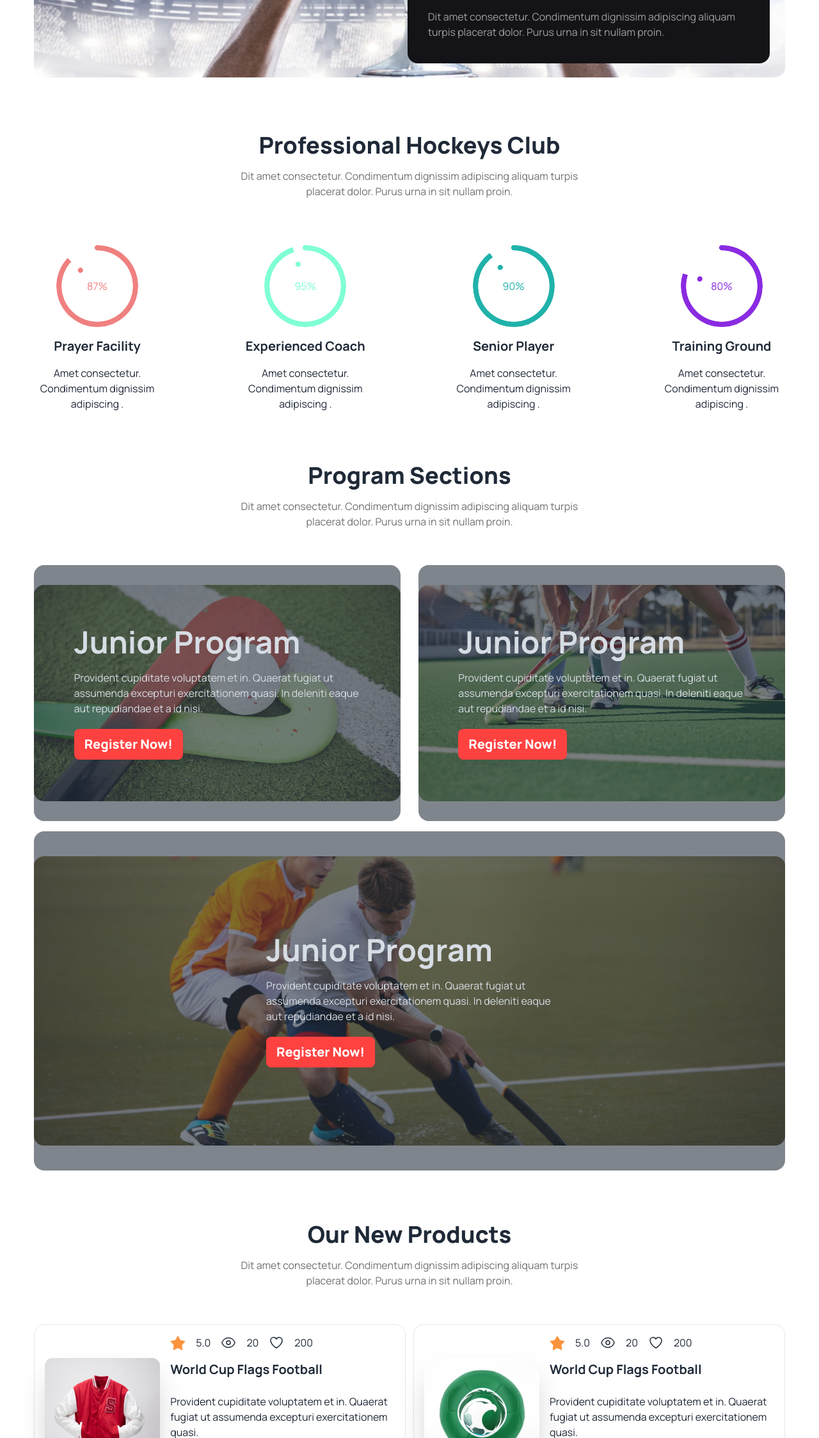
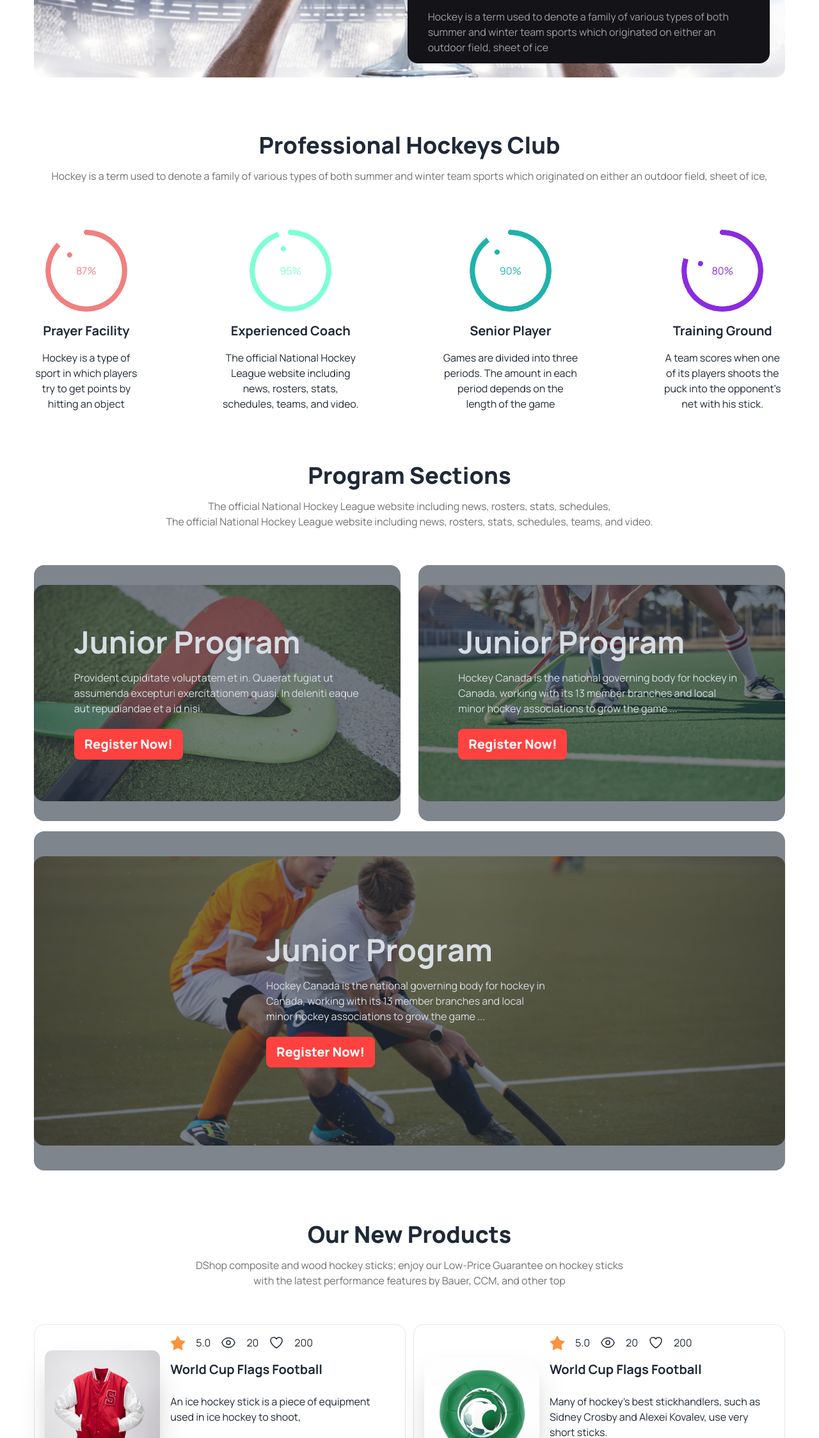
Before and after one commit to nokibulislam27/Hockeys-website, a plain HTML site: page index.html in a window 1280 px wide. Shown: the part 553-2800 px from the top of the page at 64% size. Drawn offline with nearby package versions, Linux system fonts and the light colour scheme.

Commit message:
add text

```diff
--- a/index.html
+++ b/index.html
@@ -58,7 +58,7 @@
         <li><a>Contact</a></li>
       </ul>
     </div>
-    <div class="navbar-end">
+    <div class="navbar-end md:flex">
       <a class="pr-8" href=""><svg xmlns="http://www.w3.org/2000/svg" fill="none" viewBox="0 0 24 24" stroke-width="1.5"
           stroke="currentColor" class="w-6 h-6">
           <path stroke-linecap="round" stroke-linejoin="round"
@@ -77,13 +77,12 @@
 
       <div id="slide1" class="carousel-item relative w-full">
         <img src="Images/1.png" class="w-full" />
-        <div class="absolute flex sm:flex justify-between transform -translate-y-1/2 left-5 right-5 top-1/2">
+        <div class="absolute flex md:flex justify-between transform -translate-y-1/2 left-5 right-5 top-1/2">
           <a href="#slide3" class="btn btn-circle">❮</a>
           <a href="#slide2" class="btn btn-circle">❯</a>
           <div class="bg-[#131318] text-white w-[566px] h-[165px] rounded-2xl p-8 absolute top-28 right-1">
             <h1 class="text-2xl font-extrabold pb-4">Meet all the heroes from the field</h1>
-            <p class="text-text">Dit amet consectetur. Condimentum dignissim adipiscing aliquam turpis placerat dolor.
-              Purus urna in sit nullam proin. </p>
+            <p class="text-text">Hockey is a term used to denote a family of various types of both summer and winter team sports which originated on either an outdoor field, sheet of ice</p>
           </div>
         </div>
       </div>
@@ -97,8 +96,7 @@
           <a href="#slide3" class="btn btn-circle">❯</a>
           <div class="bg-[#131318] text-white w-[566px] h-[165px] rounded-2xl p-8 absolute top-28 right-1">
             <h1 class="text-2xl font-extrabold pb-4">Meet all the heroes from the field</h1>
-            <p class="text-text">Dit amet consectetur. Condimentum dignissim adipiscing aliquam turpis placerat dolor.
-              Purus urna in sit nullam proin. </p>
+            <p class="text-text">Hockey is a term used to denote a family of various types of both summer and winter team sports which originated on either an outdoor field, sheet of ice,</p>
           </div>
         </div>
       </div>
@@ -112,8 +110,7 @@
           <a href="#slide1" class="btn btn-circle">❯</a>
           <div class="bg-[#131318] text-white w-[566px] h-[165px] rounded-2xl p-8 absolute top-28 right-1">
             <h1 class="text-2xl font-extrabold pb-4">Meet all the heroes from the field</h1>
-            <p class="text-text">Dit amet consectetur. Condimentum dignissim adipiscing aliquam turpis placerat dolor.
-              Purus urna in sit nullam proin. </p>
+            <p class="text-text">Hockey is a term used to denote a family of various types of both summer and winter team sports which originated on either an outdoor field, sheet of ice,</p>
           </div>
         </div>
       </div>
@@ -124,35 +121,34 @@
 
   <div class="text-center pt-20 pb-14">
     <h1 class="text-4xl font-black">Professional Hockeys Club</h1>
-    <p class="py-4 text-textcolor">Dit amet consectetur. Condimentum dignissim adipiscing aliquam turpis <br> placerat
-      dolor. Purus urna in sit nullam proin. </p>
+    <p class="py-4 text-textcolor">Hockey is a term used to denote a family of various types of both summer and winter team sports which originated on either an outdoor field, sheet of ice,</p>
   </div>
 
   <!-- Radial Progress -->
 
-  <section class="space-x-32 flex justify-center">
+  <section class="space-x-32 flex justify-center md:flex-row">
     <div class="text-center space-y-4"><div class="radial-progress text-primary size-32" style="--value:87; --thickness: 0.5rem; color: lightcoral;" role="progressbar">87%
     </div>
     <h1 class="text-xl font-bold">Prayer Facility</h1>
-    <p>Amet consectetur. Condimentum dignissim adipiscing .</p>
+    <p>Hockey is a type of sport in which players try to get points by hitting an object</p>
     </div>
     <div class="text-center space-y-4">
       <div class="radial-progress text-primary size-32" style="--value:95; --thickness: 0.5rem; color: aquamarine;" role="progressbar">95%
       </div>
       <h1 class="text-xl font-bold">Experienced Coach</h1>
-      <p>Amet consectetur. Condimentum dignissim adipiscing .</p>
+      <p>The official National Hockey League website including news, rosters, stats, schedules, teams, and video.</p>
     </div>
     <div class="text-center space-y-4">
       <div class="radial-progress text-primary size-32 " style="--value:90; --thickness: 0.5rem; color: lightseagreen;" role="progressbar">90%
       </div>
       <h1 class="text-xl font-bold">Senior Player</h1>
-      <p>Amet consectetur. Condimentum dignissim adipiscing .</p>
+      <p>Games are divided into three periods. The amount in each period depends on the length of the game</p>
     </div>
     <div class="text-center space-y-4">
       <div class="radial-progress text-primary size-32 rot" style="--value:80; --thickness: 0.5rem; color: blueviolet;" role="progressbar">80%
       </div>
       <h1 class="text-xl font-bold">Training Ground</h1>
-      <p>Amet consectetur. Condimentum dignissim adipiscing .</p>
+      <p>A team scores when one of its players shoots the puck into the opponent's net with his stick.</p>
     </div>
   </section>
 
@@ -160,14 +156,13 @@
 
   <div class="text-center pt-20 pb-10">
     <h1 class="text-4xl font-black">Program Sections</h1>
-    <p class="py-4 text-textcolor">Dit amet consectetur. Condimentum dignissim adipiscing aliquam turpis <br> placerat
-      dolor. Purus urna in sit nullam proin. </p>
+    <p class="py-4 text-textcolor">The official National Hockey League website including news, rosters, stats, schedules,<br> The official National Hockey League website including news, rosters, stats, schedules, teams, and video.</p>
   </div>
 
 
   <!-- Program Sections Image 1 -->
   <div class="space-y-4 w-full">
-    <div class="flex space-x-7">
+    <div class="flex space-x-7 md:flex-row">
       <div class="hero "
         style="background-image: url(Images/2.png); background-size: contain; background-repeat: no-repeat;">
         <div class="hero-overlay bg-opacity-60 h-[400px] rounded-2xl"></div>
@@ -189,8 +184,7 @@
         <div class="hero-content text-center text-neutral-content">
           <div class="max-w-md text-left">
             <h1 class="mb-5 text-5xl font-bold">Junior Program</h1>
-            <p class="mb-5">Provident cupiditate voluptatem et in. Quaerat fugiat ut assumenda excepturi exercitationem
-              quasi. In deleniti eaque aut repudiandae et a id nisi.</p>
+            <p class="mb-5">Hockey Canada is the national governing body for hockey in Canada, working with its 13 member branches and local minor hockey associations to grow the game ...</p>
             <button class="btn btn-primary bg-button-primary font-extrabold text-white text-xl border-0">Register
               Now!</button>
           </div>
@@ -205,8 +199,7 @@
       <div class="hero-content text-center text-neutral-content">
         <div class="max-w-md text-left">
           <h1 class="mb-5 text-5xl font-bold">Junior Program</h1>
-          <p class="mb-5">Provident cupiditate voluptatem et in. Quaerat fugiat ut assumenda excepturi exercitationem
-            quasi. In deleniti eaque aut repudiandae et a id nisi.</p>
+          <p class="mb-5">Hockey Canada is the national governing body for hockey in Canada, working with its 13 member branches and local minor hockey associations to grow the game ...</p>
           <button class="btn btn-primary bg-button-primary font-extrabold text-white text-xl border-0">Register
             Now!</button>
         </div>
@@ -219,13 +212,12 @@
 
   <div class="text-center pt-20 pb-10">
     <h1 class="text-4xl font-black">Our New Products</h1>
-    <p class="py-4 text-textcolor">Dit amet consectetur. Condimentum dignissim adipiscing aliquam turpis <br> placerat
-      dolor. Purus urna in sit nullam proin. </p>
+    <p class="py-4 text-textcolor">DShop composite and wood hockey sticks; enjoy our Low-Price Guarantee on hockey sticks <br> with the latest performance features by Bauer, CCM, and other top</p>
   </div>
 
     <!-- Our New Products Section Image 1 -->
 
-  <div class="grid grid-cols-2 gap-x-3 gap-y-3">
+  <div class="grid grid-cols-2 gap-x-3 gap-y-3 md:grid-cols-2">
     <div>
       <div class="hero w-[11/12] h-60 border rounded-2xl">
         <div class="hero-content flex-col lg:flex-row">
@@ -252,8 +244,7 @@
               <p>200</p>
             </div>
             <h1 class="text-xl font-bold">World Cup Flags Football</h1>
-            <p class="py-6">Provident cupiditate voluptatem et in. Quaerat fugiat ut assumenda excepturi exercitationem
-              quasi.</p>
+            <p class="py-6">An ice hockey stick is a piece of equipment used in ice hockey to shoot,</p>
             <div class="flex items-center space-x-24">
               <h1 class="text-xl font-extrabold text-[#FF4240]">Price - $22.00</h1>
               <div class="flex items-center space-x-4">
@@ -298,8 +289,7 @@
               <p>200</p>
             </div>
             <h1 class="text-xl font-bold">World Cup Flags Football</h1>
-            <p class="py-6">Provident cupiditate voluptatem et in. Quaerat fugiat ut assumenda excepturi exercitationem
-              quasi.</p>
+            <p class="py-6">Many of hockey's best stickhandlers, such as Sidney Crosby and Alexei Kovalev, use very short sticks.</p>
             <div class="flex items-center space-x-24">
               <h1 class="text-xl font-extrabold text-[#FF4240]">Price - $22.00</h1>
               <div class="flex items-center space-x-4">
@@ -344,8 +334,7 @@
               <p>200</p>
             </div>
             <h1 class="text-xl font-bold">Cap For Hockeys</h1>
-            <p class="py-6">Provident cupiditate voluptatem et in. Quaerat fugiat ut assumenda excepturi exercitationem
-              quasi.</p>
+            <p class="py-6">Indeed, shortening your stick will keep the puck closer to your body and allow you to control your blade and puck movements more easily.</p>
             <div class="flex items-center space-x-24">
               <h1 class="text-xl font-extrabold text-[#FF4240]">Price - $22.00</h1>
               <div class="flex items-center space-x-4">
@@ -391,8 +380,7 @@
               <p>200</p>
             </div>
             <h1 class="text-xl font-bold">World Cup Flags Football</h1>
-            <p class="py-6">Provident cupiditate voluptatem et in. Quaerat fugiat ut assumenda excepturi exercitationem
-              quasi.</p>
+            <p class="py-6">These hockey sticks are available in a variety of sizes, we have hockey sticks for youth, hockey sticks for kids, hockey sticks for adults,</p>
             <div class="flex items-center space-x-24">
               <h1 class="text-xl font-extrabold text-[#FF4240]">Price - $22.00</h1>
               <div class="flex items-center space-x-4">
@@ -437,8 +425,7 @@
               <p>200</p>
             </div>
             <h1 class="text-xl font-bold">World Cup Flags Football</h1>
-            <p class="py-6">Provident cupiditate voluptatem et in. Quaerat fugiat ut assumenda excepturi exercitationem
-              quasi.</p>
+            <p class="py-6">The biggest selection of brand new top end pro stock composite one-piece hockey sticks online for the best prices you will find. CCM, </p>
             <div class="flex items-center space-x-24">
               <h1 class="text-xl font-extrabold text-[#FF4240]">Price - $22.00</h1>
               <div class="flex items-center space-x-4">
@@ -483,8 +470,7 @@
               <p>200</p>
             </div>
             <h1 class="text-xl font-bold">World Cup Flags Football</h1>
-            <p class="py-6">Provident cupiditate voluptatem et in. Quaerat fugiat ut assumenda excepturi exercitationem
-              quasi.</p>
+            <p class="py-6">From Adidas, Grays, Kookaburra, Mercian, OSAKA, Ritual and Guerilla we have given you the full ranges of all their hockey sticks</p>
             <div class="flex items-center space-x-24">
               <h1 class="text-xl font-extrabold text-[#FF4240]">Price - $22.00</h1>
               <div class="flex items-center space-x-4">
@@ -507,8 +493,7 @@
   <div>
     <div class="text-center pt-20 pb-10">
       <h1 class="text-4xl font-black">Clients Question</h1>
-      <p class="py-4 text-textcolor">Dit amet consectetur. Condimentum dignissim adipiscing aliquam turpis <br> placerat
-        dolor. Purus urna in sit nullam proin. </p>
+      <p class="py-4 text-textcolor">Hockey is believed to date from the earliest civilizations. <br> The Arabs, Greeks, </p>
     </div>
 
     <div>
@@ -518,8 +503,7 @@
 
           <div class="space-x-12">
             <h1 class="text-xl font-extrabold ml-12">Our Equipment</h1>
-            <p class="py-6">Dolor sit amet consectetur. Ut urna diam quis sagittis. Elit elit enim sagittis turpis in
-              magna.Dolor sit amet consectetur. Ut urna diam quis sagittis. Elit elit enim sagittis turpis in magna.</p>
+            <p class="py-6">The roots of hockey are buried deep in antiquity. Historical records show that a crude form of the game was played in Egypt 4,000 years ago and in Ethiopia around 1,000BC, </p>
 
 
             <div class="space-y-4 text-xl font-bold">
@@ -546,8 +530,7 @@
   <section>
     <div class="text-center pt-20 pb-10">
       <h1 class="text-4xl font-black">Get In Touch</h1>
-      <p class="py-4 text-textcolor">Dit amet consectetur. Condimentum dignissim adipiscing aliquam turpis <br> placerat
-        dolor. Purus urna in sit nullam proin. </p>
+      <p class="py-4 text-textcolor">Hockey is believed to date from the earliest civilizations. The Arabs, Greeks, <br> Persians, and Romans each had their own versions, and traces </p>
     </div>
     <div class="flex justify-center gap-4">
       <div class="w-1/2 space-y-12 border flex flex-col items-center justify-center">
```
